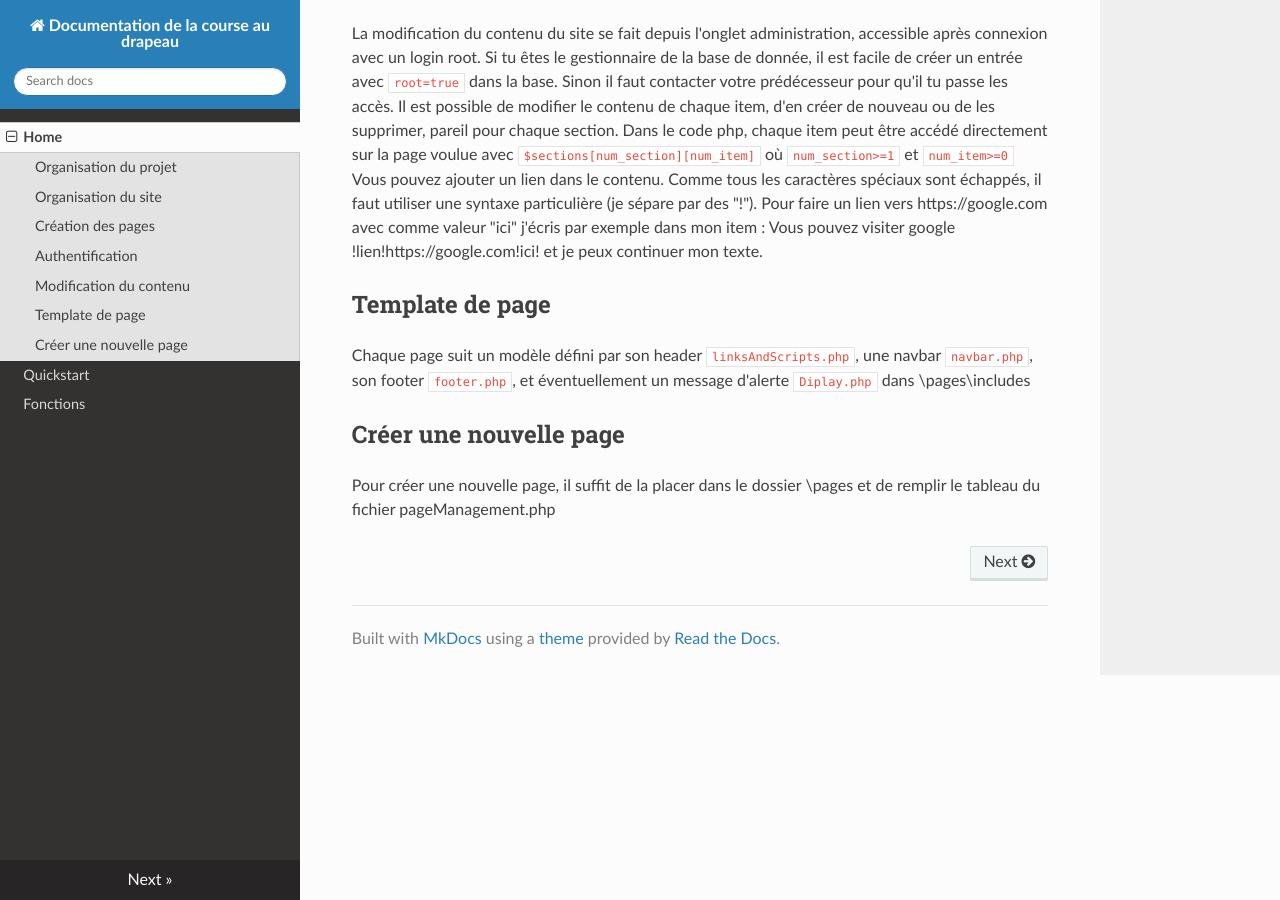
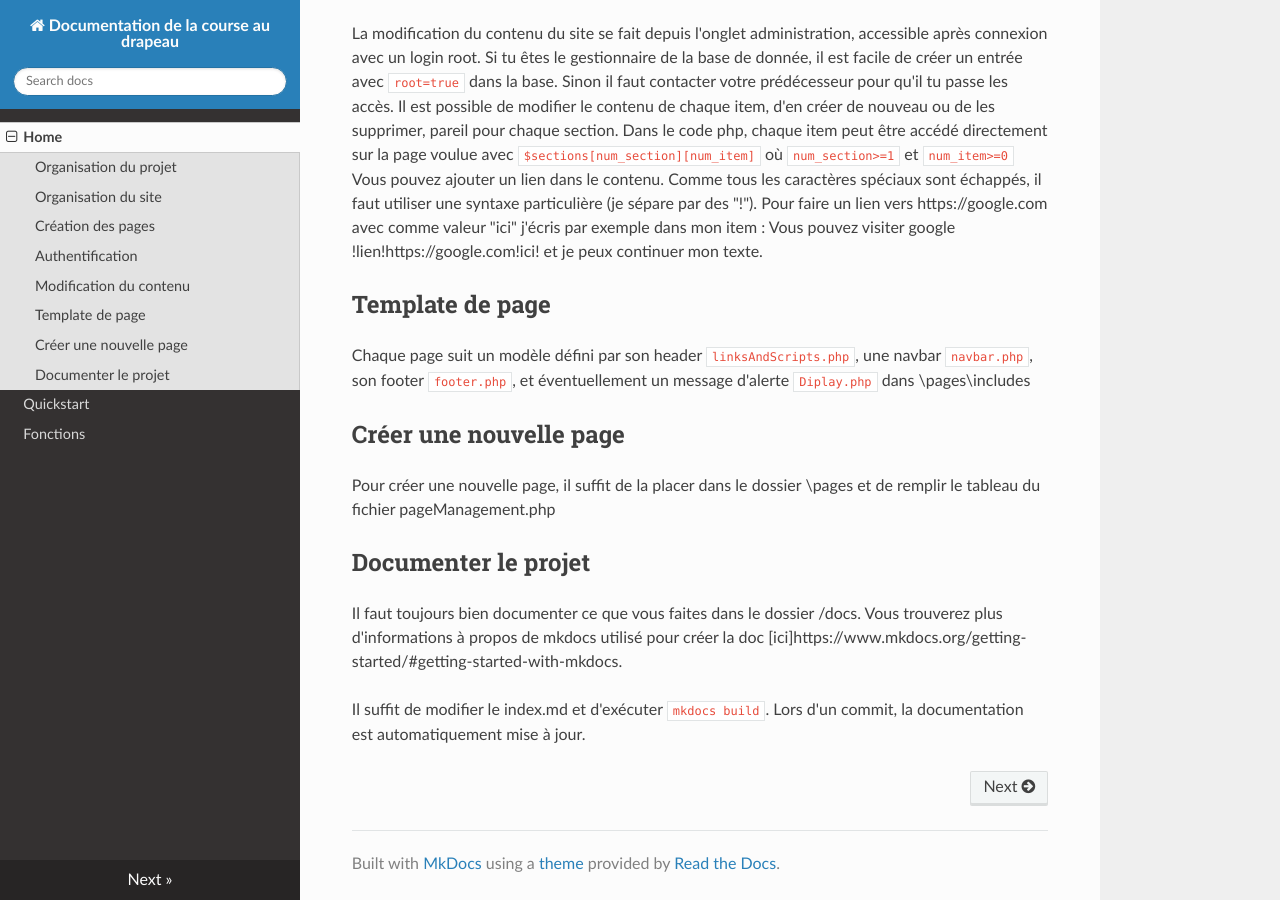
Before and after one commit to pe712/course-drapeau, an MkDocs documentation site: the page built from docs/docs/index.md, in a window 1280 px wide and 900 px high, scrolled down 1434 px. Built offline with MkDocs 1.6.1, drawn with Linux system fonts in a browser that asks for light colours; nearby versions of some CDN libraries.

Commit message:
built documentation

```diff
--- a/docs/docs/index.md
+++ b/docs/docs/index.md
@@ -54,3 +54,8 @@ Chaque page suit un modèle défini par son header `linksAndScripts.php`, une na
 
 ## Créer une nouvelle page
 Pour créer une nouvelle page, il suffit de la placer dans le dossier \pages et de remplir le tableau du fichier pageManagement.php
+
+## Documenter le projet
+Il faut toujours bien documenter ce que vous faites dans le dossier /docs. Vous trouverez plus d'informations à propos de mkdocs utilisé pour créer la doc [ici]https://www.mkdocs.org/getting-started/#getting-started-with-mkdocs.
+
+Il suffit de modifier le index.md et d'exécuter `mkdocs build`. Lors d'un commit, la documentation est automatiquement mise à jour.
```
Also changed, not shown: README.md, docs/site/index.html, docs/site/quickstart/index.html, docs/site/search/search_index.json, 1 other file.
